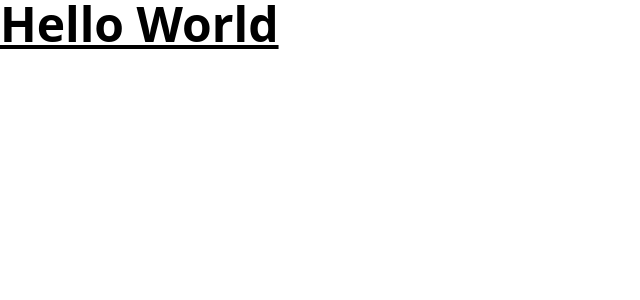
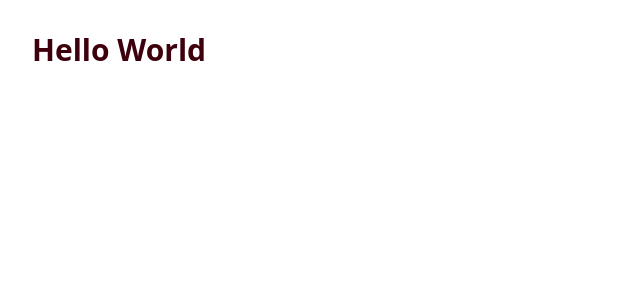
Before and after one commit to dean-tunbridge/px-portfolio, a React (Vite) app: page / in a window 1280 px wide. Shown: the top 300 px of the page, without its empty margins (0-640 px from the left). Built offline with nearby package versions, Linux system fonts and the light colour scheme.

Commit message:
test font, and some new custom colours

```diff
--- a/src/App.tsx
+++ b/src/App.tsx
@@ -3,7 +3,11 @@ import './App.css'
 function App() {
   return (
     <>
-      <h1 className="text-5xl font-bold underline text-black">Hello World</h1>
+      <div className="font-sans p-8 space-y-4">
+        <h1 className="text-3xl font-bold text-content-brand-primary">
+          Hello World
+        </h1>
+      </div>
     </>
   )
 }
```
